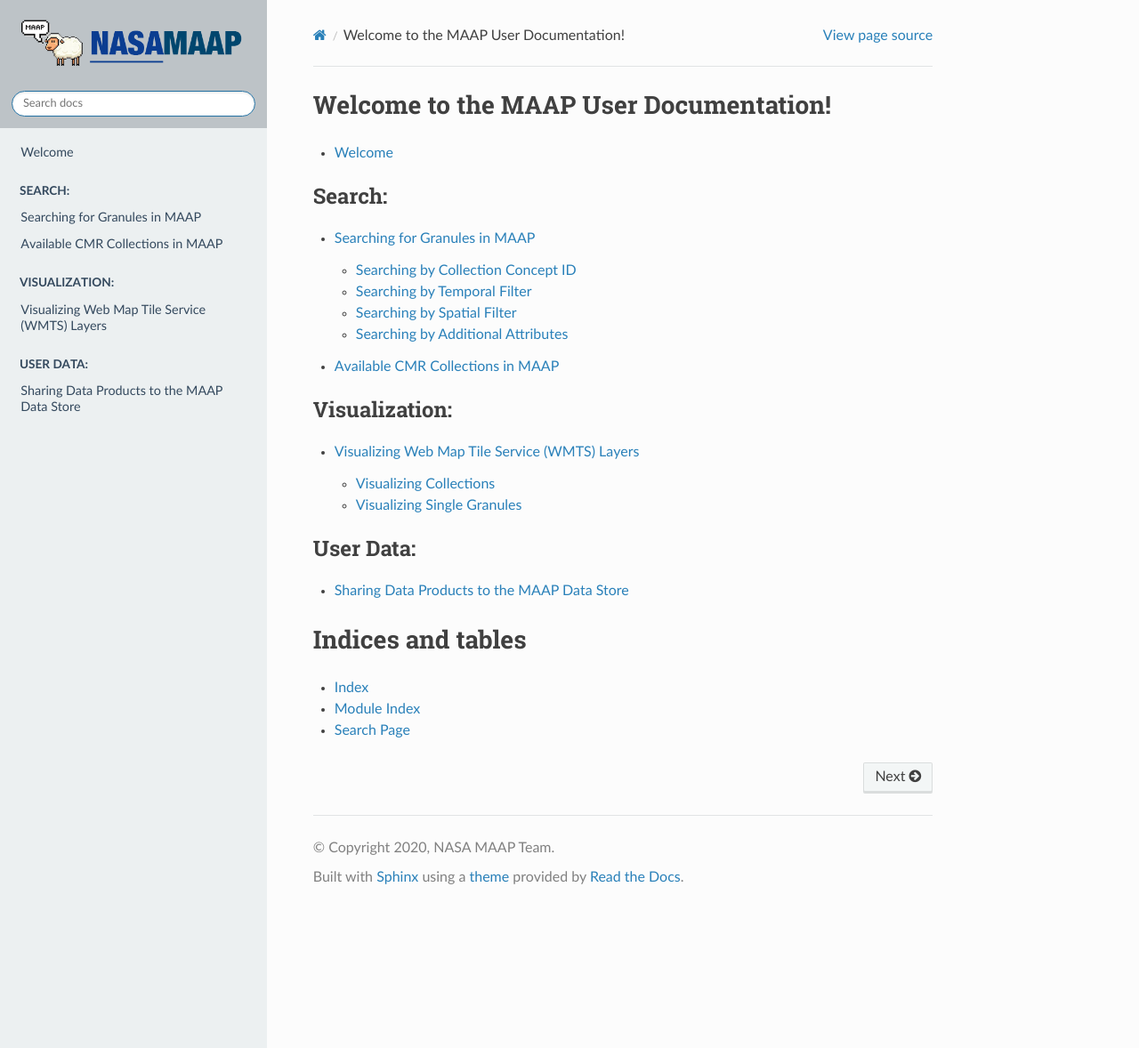
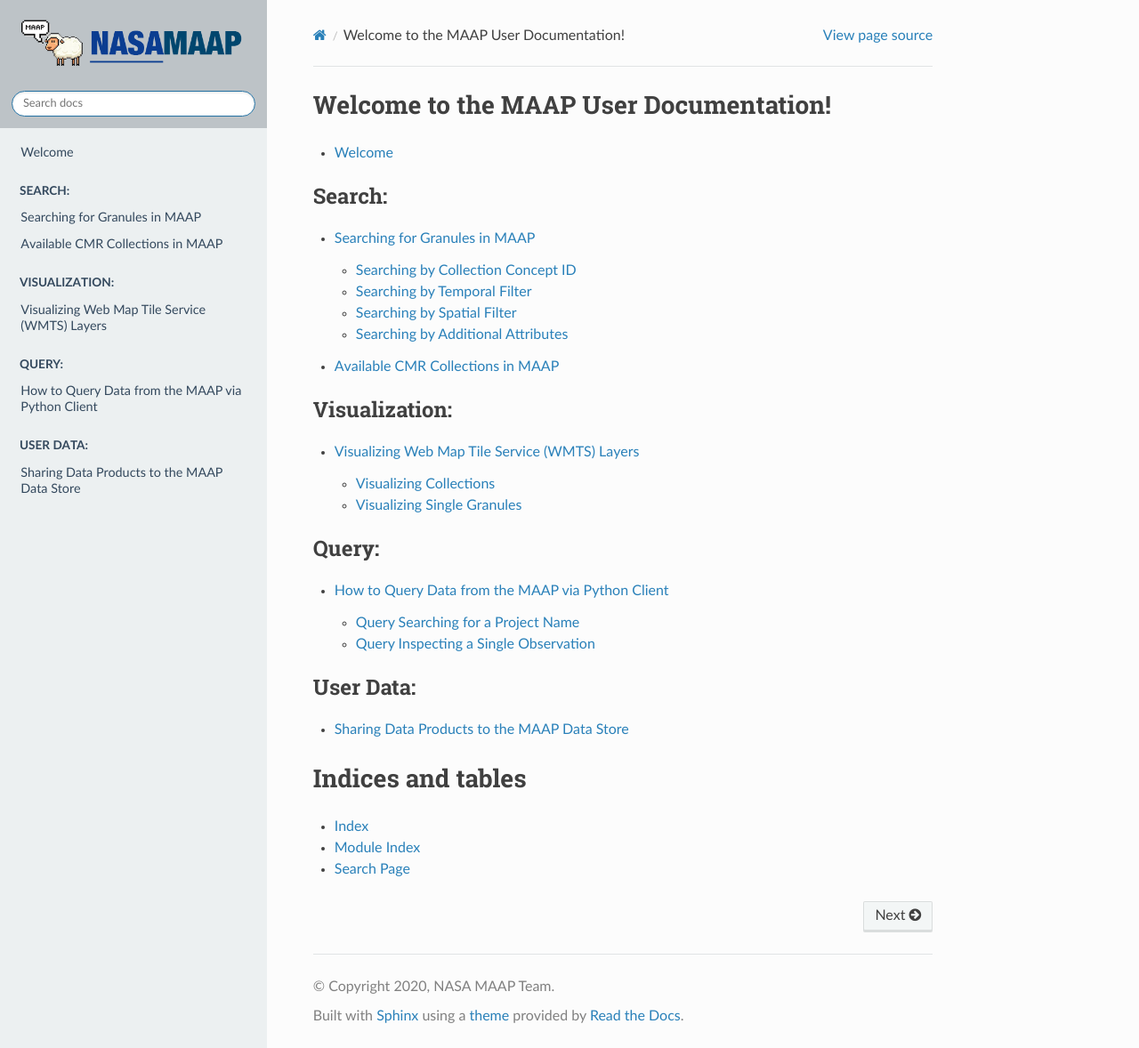
Before and after one commit to MAAP-Project/maap-documentation, a Sphinx documentation site: the page built from docs/source/index.rst, in a window 1280 px wide and 1178 px high. Shown: the whole window at 89% size. Built offline with Sphinx 7.4.7 and the Read the Docs theme 2.0.0, drawn with Linux system fonts in a browser that asks for light colours.

Commit message:
Added page for querying data via python client

```diff
--- a/docs/source/index.rst
+++ b/docs/source/index.rst
@@ -29,6 +29,13 @@ Welcome to the MAAP User Documentation!
 
 .. toctree::
   :maxdepth: 2
+  :caption: Query:
+
+  query/query_data_python.ipynb
+
+
+.. toctree::
+  :maxdepth: 2
   :caption: User Data:
 
   user_data/sharing_data.ipynb
```
Also changed, not shown: docs/source/query/query_data_python.ipynb (added).
